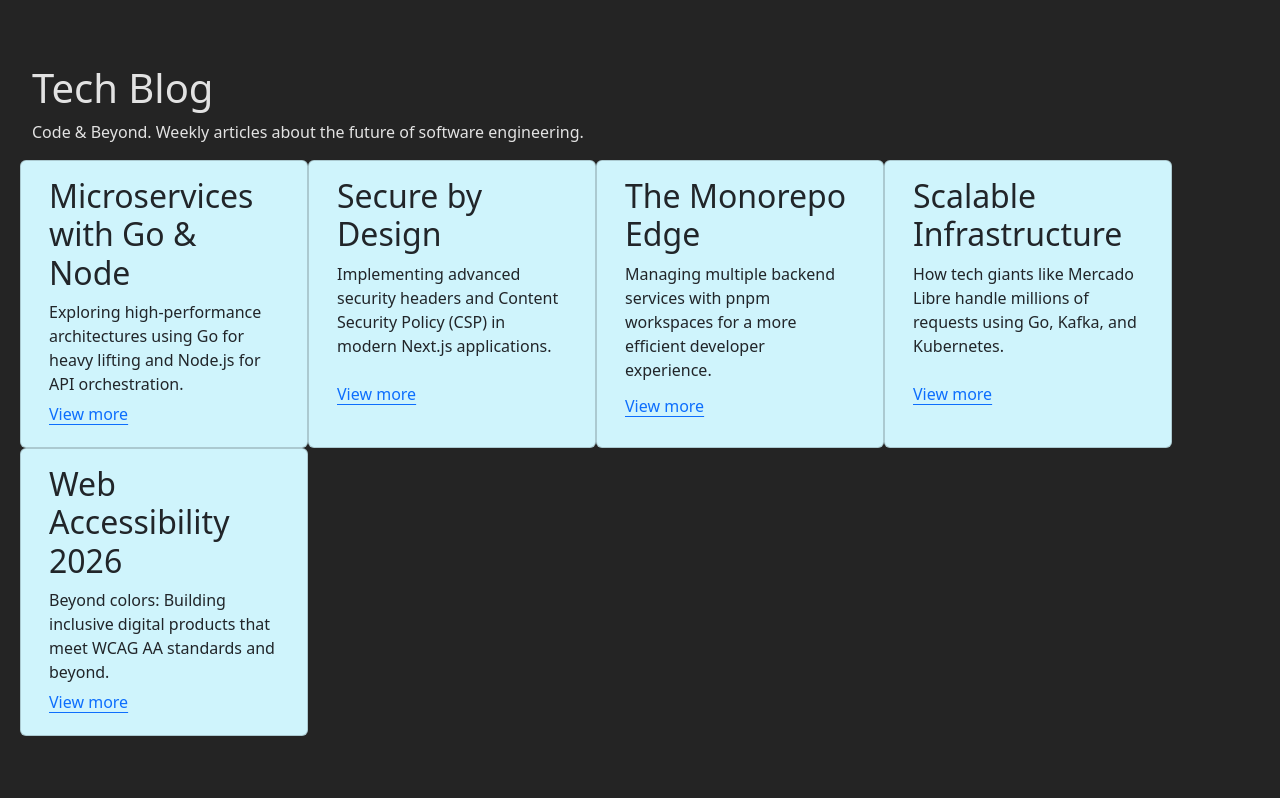
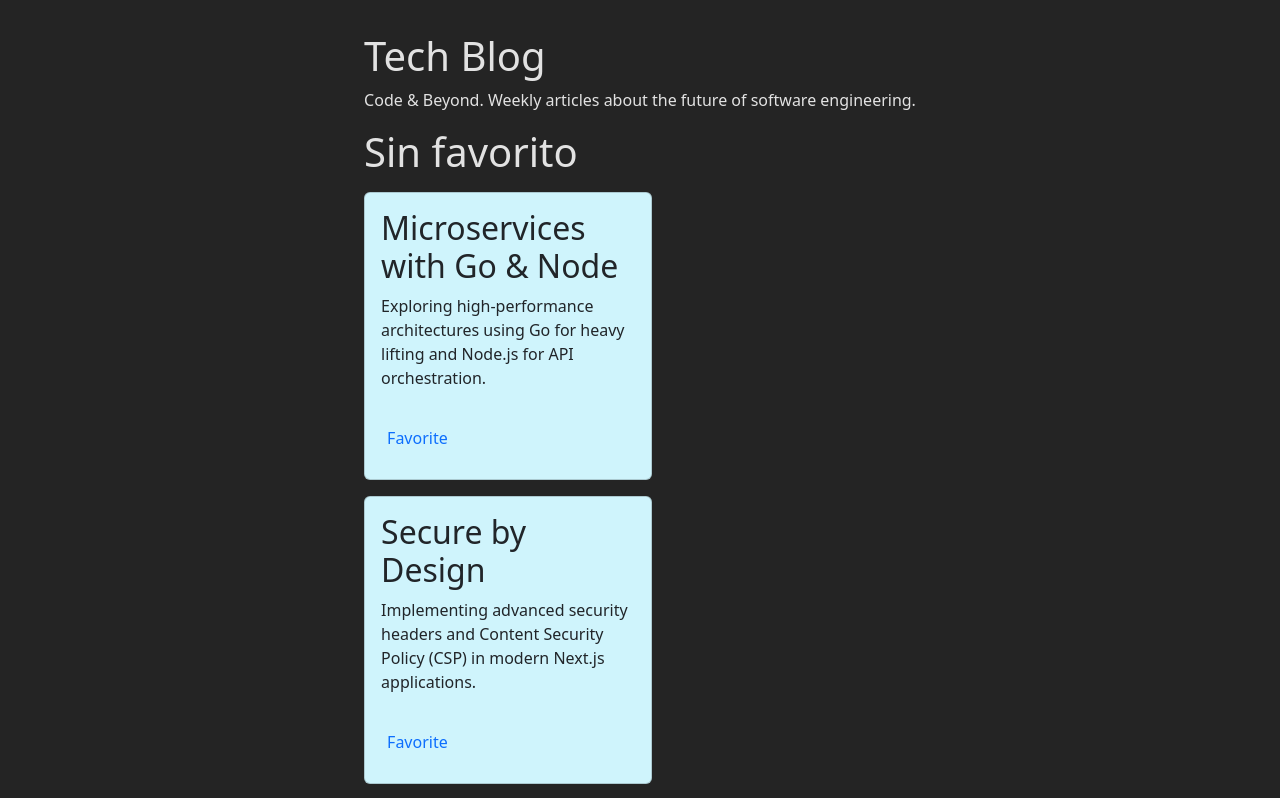
Before and after one commit to everviera12/learning-vue, a Vue app: page / in a window 1280 px wide. Shown: the top 798 px of the page. Built offline with nearby package versions, Linux system fonts and the light colour scheme.

Commit message:
learning about $emit and how use

```diff
--- a/src/App.vue
+++ b/src/App.vue
@@ -1,9 +1,10 @@
 <script setup>
+import { ref } from 'vue';
 import Counter from './components/counter.vue';
 import Card from './components/ui/card.vue';
 import TextRow from './components/ui/text-row.vue';
 
-const TECH_ARTICLES = [
+const TECH_ARTICLES = ref([
     {
         title: "Microservices with Go & Node",
         text: "Exploring high-performance architectures using Go for heavy lifting and Node.js for API orchestration."
@@ -24,19 +25,18 @@ const TECH_ARTICLES = [
         title: "Web Accessibility 2026",
         text: "Beyond colors: Building inclusive digital products that meet WCAG AA standards and beyond."
     }
-];
+]);
+
+const myFavorite = ref("")
+
+const pinFavorite = (title) => {
+    myFavorite.value = title;
+}
 </script>
 
 <template>
     <TextRow title="Tech Blog" text="Code & Beyond. Weekly articles about the future of software engineering." />
-
-    <div class="row">
-        <Card
-            v-for="(post, idx) in TECH_ARTICLES"
-            :key="idx"
-            :title="post.title"
-            :text="post.text"
-        />
-    </div>
-
+    <span class="display-6 mb-3">{{ myFavorite || "Sin favorito" }}</span>
+    <Card v-for="(post, idx) in TECH_ARTICLES" :key="idx" :title="post.title" :text="post.text"
+        @pinFavorite="pinFavorite" />
 </template>
--- a/src/components/ui/card.vue
+++ b/src/components/ui/card.vue
@@ -9,19 +9,22 @@ defineProps({
         default: 'Sin descripción'
     },
 });
+
+const emit = defineEmits(["pinFavorite"]);
 </script>
 
 <template>
-    <article class="card bg-info-subtle" style="width: 18rem; height: 18rem;">
+    <article class="card my-3 bg-info-subtle" style="width: 18rem; height: 18rem;">
         <div class="card-body d-grid">
             <div>
                 <h2 class="card-title fw-light">{{ title }}</h2>
                 <p class="card-text"> {{ text }} </p>
             </div>
 
-            <a href="#" class="text-primary fw-medium link-offset-2">
-                View more
-            </a>
+            <button @click="$emit('pinFavorite', title)"
+                class="text-primary fw-medium text-start link-offset-2 bg-transparent border-0 w-50">
+                Favorite
+            </button>
         </div>
     </article>
 </template>
```
